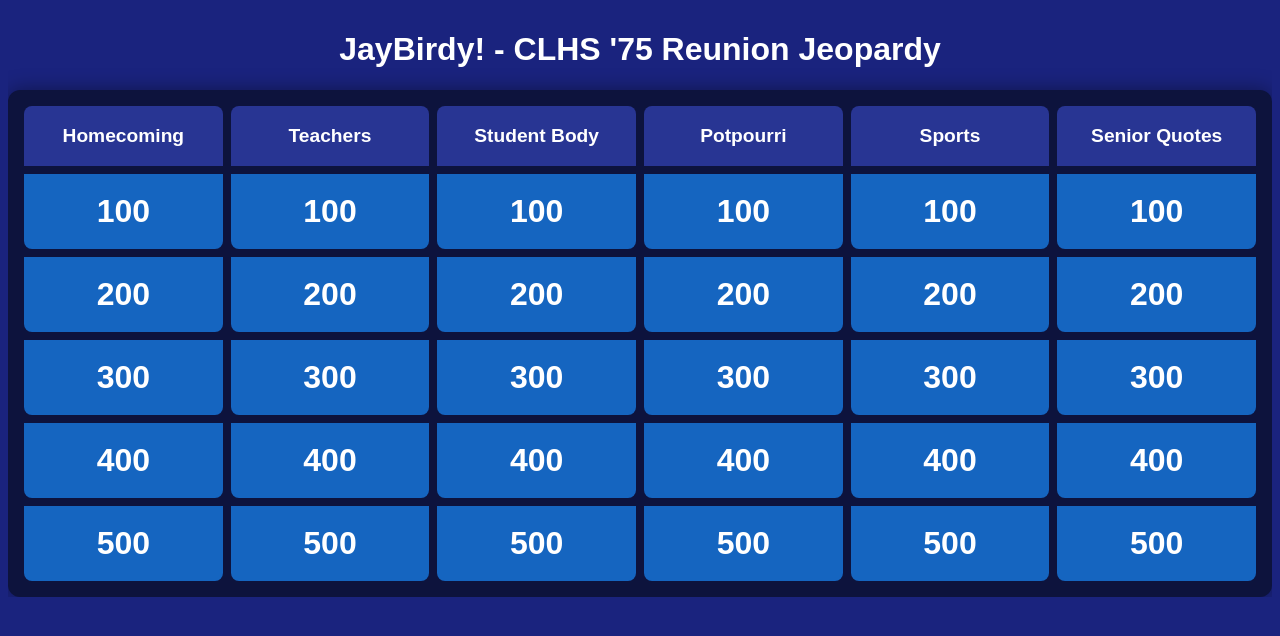
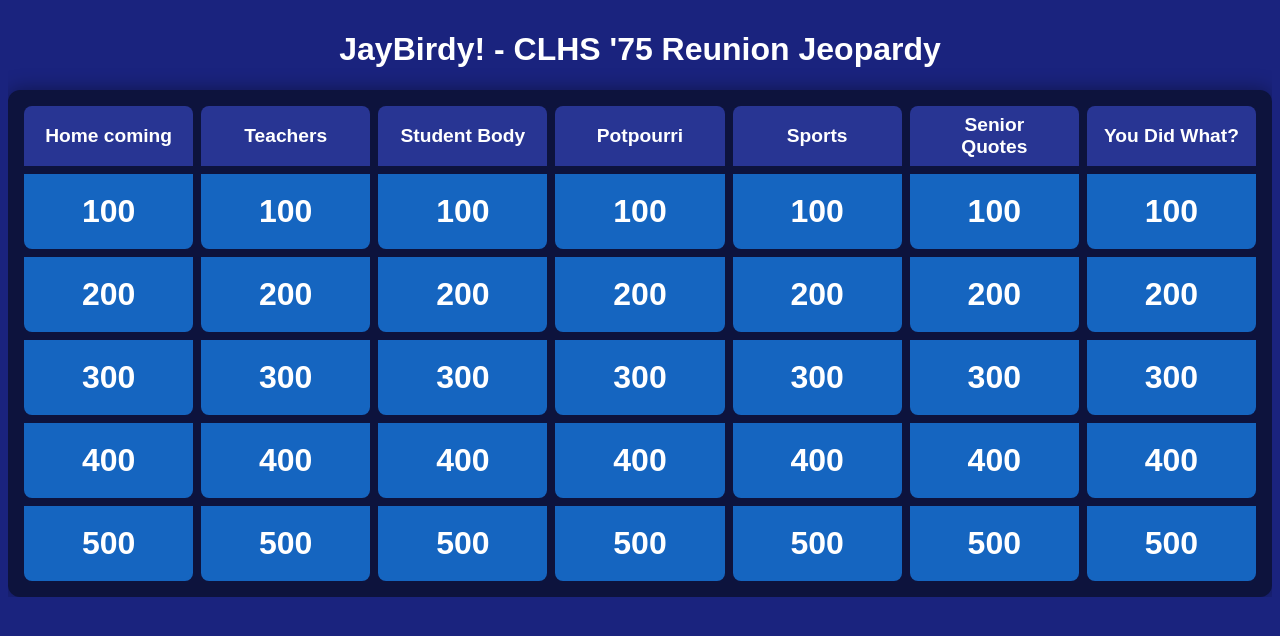
Before and after one commit to pdxalz/annie_server, a Python web app: template templates/jaybirdy.html in a window 1280 px wide. Shown: the top 636 px of the page. Run offline with Jinja, Linux system fonts and the light colour scheme; the template is opened without the code that fills it, so the values that code supplies are empty.

Commit message:
Added extra column, fixed questions

```diff
--- a/templates/jaybirdy.html
+++ b/templates/jaybirdy.html
@@ -22,7 +22,7 @@
         .jeopardy-board {
             min-width: 700px;
             display: grid;
-            grid-template-columns: repeat(6, minmax(100px, 1fr));
+            grid-template-columns: repeat(7, minmax(100px, 1fr));
             grid-template-rows: 60px repeat(5, 75px);
             gap: 8px;
             background: #0d133d;
@@ -106,12 +106,13 @@
     <div class="container">
         <h1>JayBirdy! - CLHS '75 Reunion Jeopardy</h1>
         <div class="jeopardy-board" id="board">
-            <div class="category">Homecoming</div>
+            <div class="category">Home coming</div>
             <div class="category">Teachers</div>
             <div class="category">Student Body</div>
             <div class="category">Potpourri</div>
             <div class="category">Sports</div>
-            <div class="category">Senior Quotes</div>
+            <div class="category">Senior<br>Quotes</div>
+            <div class="category">You Did What?</div>
         </div>
     </div>
 
@@ -120,8 +121,8 @@
         const data = [
             // Homecoming
             [
-                { value: 100, question: "Elaine Grothe<br> (Rick Eike)", answer: "Although she didn't join our class until junior year, her bubbly, kind, personality quickly made her a standout in our class.  Her Homecoming escort's friendly, laid back demeanor also made him a friend of all." },
-                { value: 200, question: "Eileen Anderson<br> (Art Harrison)<br>Amy Braunshweiger<br> (Jim Zagel)<br>Leslie McKichan<br> (Randy Wolvert)<br>Donna Schultz<br> (Kent Einsphar)", answer: "They were the Homecoming Court" },
+                { value: 100, question: "Elaine Grothe<br>Rick Eike", answer: "She was the homecoming queen and he was her escort." },
+                { value: 200, question: "Eileen Anderson<br> (Art Harrison)<br>Amy Braunchweiger<br> (Jim Zagel)<br>Leslie McKichan<br> (Randy Wolvert)<br>Donna Schultz<br> (Kent Einspahr)", answer: "They were the Homecoming Court" },
                 { value: 300, question: "We've Only Just Begun, by The Carpenters", answer: "It was the Homecoming theme song by this popular brother-sister duo." },
                 { value: 400, question: "Corbett", answer: "The volleyball team wrapped up their season by defeating this arch-enemy" },
                 { value: 500, question: "Warrenton<br>12-7", answer: "In the homecoming football game, the Jays were victorious over this team." }
@@ -130,15 +131,15 @@
             [
                 { value: 100, question: "Mr. Dave Berger", answer: "When he wasn't teaching English, his rich bass voice could be heard in the music building as he practiced scales." },
                 { value: 200, question: "Froggy", answer: "The final word of the valentine:<br> Roses are buggy,<br> Bio is ugly,<br> Mr K. looks like<br> a dissected ______" },
-                { value: 300, question: "Ruhnkey.", answer: "The name ending the valentine:<br> Roses are red,<br> Violets are funky,<br> Somethings are weird,<br> and so is _______" },
-                { value: 400, question: "Mr. Norm Brauer<br>JoEllen was the current events whiz", answer: "Teacher whose history class included a weekly current events game and classmate who knew all the answers." },
+                { value: 300, question: "Ruhnke.", answer: "The name ending the valentine:<br> Roses are red,<br> Violets are funky,<br> Some things are weird,<br> and so is _______" },
+                { value: 400, question: "Mr. Norm Brauer<br>JoEllen Schmutzer was the current events whiz", answer: "Teacher whose history class included a weekly current events game and the classmate who knew all the answers." },
                 { value: 500, question: "Faculty - 27  Seniors - 39", answer: "Final score of the<br> faculty<br>vs.<br> seniors<br> basketball game" }
             ],
             // Student Body
             [
-                { value: 100, question: "Thom Watson<br> (student body president)", answer: 'He was quoted as saying:<br> "It takes a big man to do a big job. That\'s why I\'m having so much trouble."' },
+                { value: 100, question: "Tom Watson<br> (student body president)", answer: 'He was quoted as saying:<br> "It takes a big man to do a big job. That\'s why I\'m having so much trouble."' },
                 { value: 200, question: "196 total students,<br> 104 girls, 92 boys.", answer: "It was Concordia's total enrollment for the 74 - 75 school year" },
-                { value: 300, question: "44 seniors,<br> 23 girls, 21 boys", answer: "It was Concordia's senior class enrolment for the 74 - 75 school year" },
+                { value: 300, question: "44 seniors,<br> 23 girls, 21 boys", answer: "It was Concordia's senior class enrollment for the 74 - 75 school year" },
                 { value: 400, question: "Sandy Chatterton<br>Allison DeWitz<br>Debbie Gaylord<br>Julie Hahn<br>Joe Ellen Schmutzer<br>Margo Stark", answer: "They were the senior members of the 1974 Concordia Dance Drill Team(6)" },
                 { value: 500, question: "Allowing the wearing of jeans during school", answer: "The student council on Dec. 3rd, proposed a three week trial of this radical idea." }
             ],
@@ -146,17 +147,17 @@
             [
                 { value: 100, question: "Cross Country 1974<br> the only way to go!", answer: "It was the theme for the 1974 cross country season" },
                 { value: 200, question: "Linda Hall<br>Marty Tyler<br>Fred Teifel<br>Tom Pender", answer: "In the spring musical \"You're a Good Man, Charlie Brown,\"<br>  these seniors played Lucy, Linus, Schroeder, and Snoopy." },
-                { value: 300, question: "Donnata Schultz", answer: "Winner of the Oregon German contest, this student spent four weeks in the historic Bavarian city of Nuremberg" },
-                { value: 400, question: "Cynthia Kranich and Karen Nygaard", answer: "Two Seniors named by the National Merit Scholarship Corp." },
+                { value: 300, question: "Donna Schultz<br> (Cindy got a dictionary for second place)", answer: "Winner of the Oregon German contest, this student spent four weeks in the historic Bavarian city of Nuremberg" },
+                { value: 400, question: "Cindy Kranich and Karen Nygaard", answer: "Two seniors named National Merit Scholars." },
                 { value: 500, question: "Linda Hall", answer: "This senior went around writing<br> B E A T L E S<br> on all the freshman foreheads." }
             ],
             // Sports
             [
                 { value: 100, question: "Kit Sundling", answer: "This runner represented Concordia at the State Cross Country meet at Lane Community College." },
                 { value: 200, question: "Rick Johnson<br>Rick Suffield<br>Michael Hanson", answer: "Seniors on the Men's Cross Country team (3)" },
-                { value: 300, question: "Art Harrison<br>Kent Einspahr<br>Rick Eike<br>Greg Dittmer<br>Ray Herman<br>Jim Zagel<br>Randy Wolvert<br>Jay Krall<br>Gene Schaefer<br>Marty Tyler<br>Thom Watson", answer: "Football Seniors (11)" },
+                { value: 300, question: "Art Harrison<br>Kent Einspahr<br>Rick Eike<br>Greg Dittmer<br>Ray Hermann<br>Jim Zagel<br>Randy Wolvert<br>Jay Krall<br>Gene Schaefer<br>Marty Tyler<br>Tom Watson", answer: "Football Seniors (11)" },
                 { value: 400, question: "Leslie McKichan<br>Elaine Grothe<br>Donna Schultz", answer: "Senior Cheerleaders (3)" },
-                { value: 500, question: "Kent Einsphar<br>Randy Wolvert<br>Art Harrison<br>John Pemberton<br>Gene Schaeffer<br>Steve Scheffel<br>Thom Watson<br>Jim Zagel", answer: "Basketball Seniors (8)" }
+                { value: 500, question: "Kent Einspahr<br>Randy Wolvert<br>Art Harrison<br>John Pemberton<br>Gene Schaefer<br>Steve Scheffel<br>Tom Watson<br>Jim Zagel", answer: "Basketball Seniors (8)" }
             ],
             // Senior Quotes
             [
@@ -165,13 +166,21 @@
                 { value: 300, question: "Theresa Harth", answer: '"When will I see you again...."' },
                 { value: 400, question: "Karen Nygaard", answer: '"Yes, Mr. Krueger, it\'s really me!"' },
                 { value: 500, question: "John Pemberton", answer: '"It\'s great to be important,<br> but it\'s more important to be great."' }
+            ],
+            // You Did What?
+            [
+                { value: 100, question: "Allison DeWitz", answer: "I rode the World Naked bike ride to celebrate my 60th birthday."},
+                { value: 200, question: "Cindy Kranich", answer: "I worked as a National Marine Fisheries observer sampling the catch aboard a Soviet processing ship on the Bering Sea" },
+                { value: 300, question: "Alan Zimmerman", answer: "I learned to play the banjo after hearing Steve Martin say \"It's hard to be sad when you're playing the banjo.\"" },
+                { value: 400, question: "Kent Einspahr", answer: "I was the youngest head basketball coach in the NAIA at age 25." },
+                { value: 500, question: "Allison, Alan, and ChatGPT", answer: "We created this website." }
             ]
         ];
 
         // Render grid cells
         const board = document.getElementById('board');
         for (let row = 0; row < 5; row++) {
-            for (let col = 0; col < 6; col++) {
+            for (let col = 0; col < 7; col++) {
                 const cell = document.createElement('div');
                 cell.className = 'cell';
                 cell.textContent = data[col][row].value;
```
